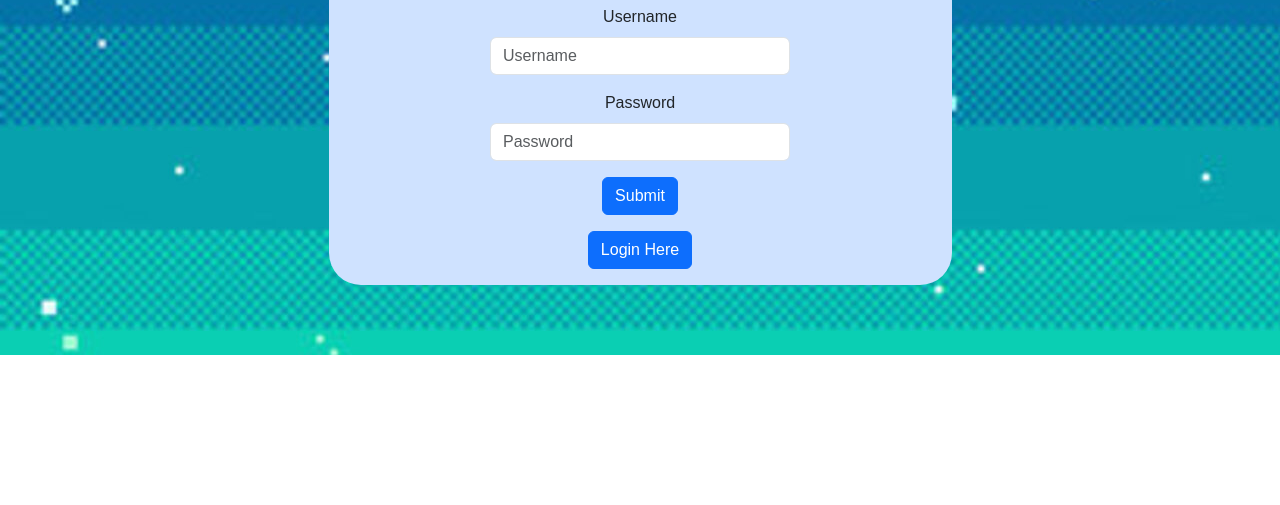
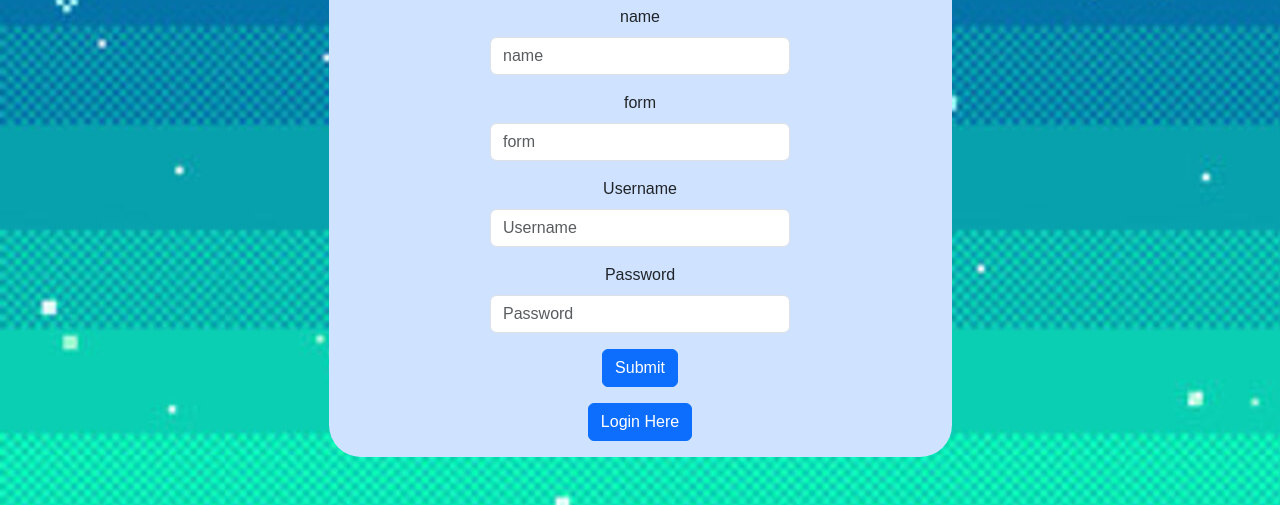
Before and after one commit to ArshaanSindhwani/EduFun, a website: page frontend/Register/Register.html in a window 1280 px wide. Shown: the part 445-950 px from the top of the page. Before the commit the page ends 800 px from the top, so only its background shows below. Drawn offline with nearby package versions, Linux system fonts and the light colour scheme.

Commit message:
added name and form to registration

```diff
--- a/frontend/Register/Register.html
+++ b/frontend/Register/Register.html
@@ -25,6 +25,14 @@
                         <h4>Register here</h4>
                         <form id="register-form">
                             <div class="mb-3 mx-auto" style="width:300px">
+                                <label for="name" class="form-label">name</label>
+                                <input type="name" class="form-control" id="name" placeholder="name">
+                            </div>
+                            <div class="mb-3 mx-auto" style="width:300px">
+                                <label for="form" class="form-label">form</label>
+                                <input type="form" class="form-control" id="form" placeholder="form">
+                            </div>
+                            <div class="mb-3 mx-auto" style="width:300px">
                                 <label for="username" class="form-label">Username</label>
                                 <input type="username" class="form-control" id="username" placeholder="Username">
                             </div>
--- a/frontend/Register/Register.js
+++ b/frontend/Register/Register.js
@@ -10,6 +10,8 @@ document.getElementById("register-form").addEventListener("submit", async (e) =>
             'Content-Type': 'application/json'
         },
         body: JSON.stringify({
+            name: form.get("name"),
+            form: form.get("form"),
             username: form.get("username"),
             password: form.get("password")
         })
```
